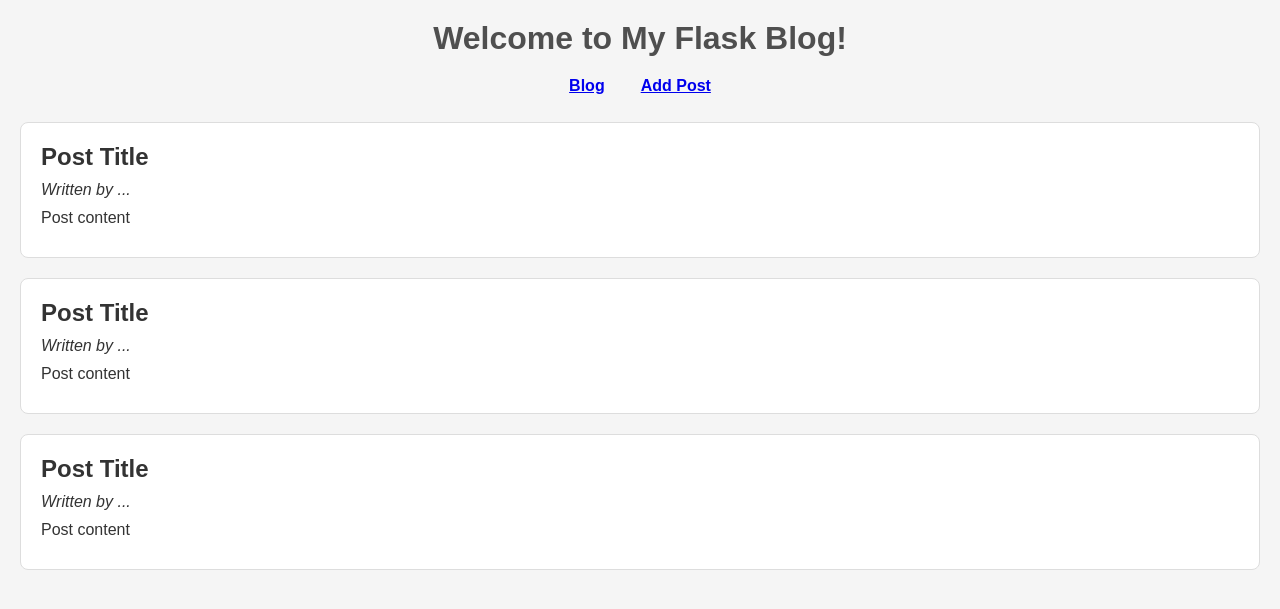
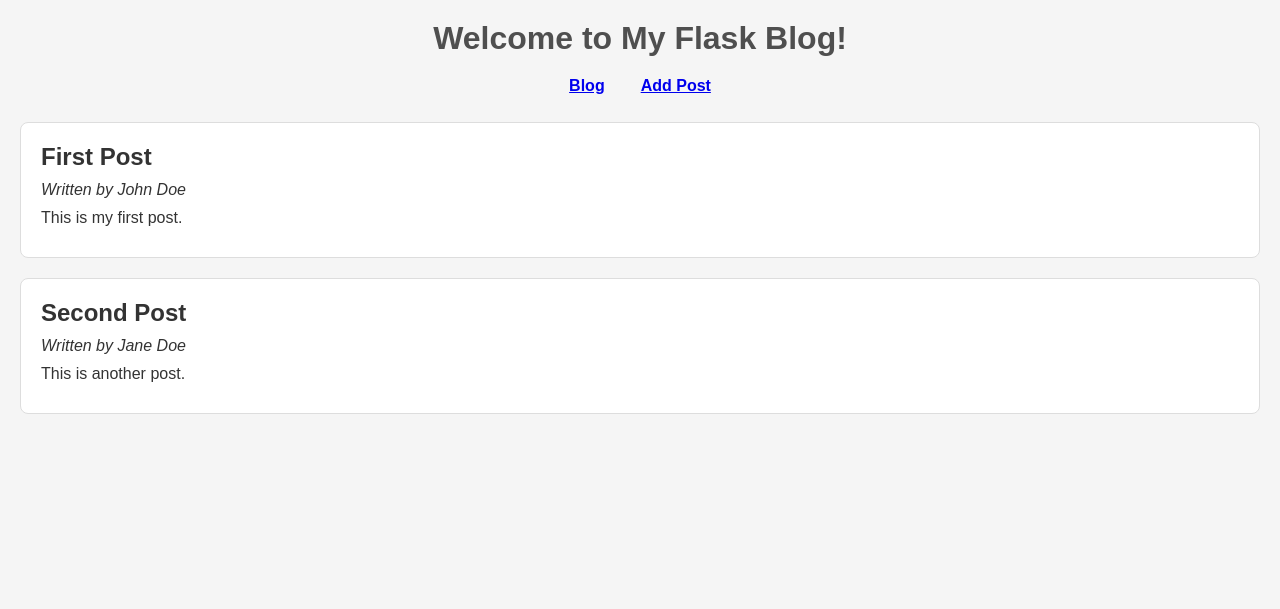
Before and after one commit to jasonbdt/Masterblog, a Flask app: page / in a window 1280 px wide. Shown: the top 609 px of the page. Run offline with Flask 3, Linux system fonts and the light colour scheme.

Commit message:
Update index template to display blog posts from file storage

```diff
--- a/templates/index.html
+++ b/templates/index.html
@@ -22,20 +22,12 @@
             </li>
         </ul>
     </nav>
+    {% for post in posts %}
     <div class="post">
-        <h2>Post Title</h2>
-        <p><em>Written by ...</em></p>
-        <p>Post content</p>
+        <h2>{{post.title}}</h2>
+        <p><em>Written by {{post.author}}</em></p>
+        <p>{{post.content}}</p>
     </div>
-    <div class="post">
-        <h2>Post Title</h2>
-        <p><em>Written by ...</em></p>
-        <p>Post content</p>
-    </div>
-    <div class="post">
-        <h2>Post Title</h2>
-        <p><em>Written by ...</em></p>
-        <p>Post content</p>
-    </div>
+    {% endfor %}
 </body>
 </html>
```
